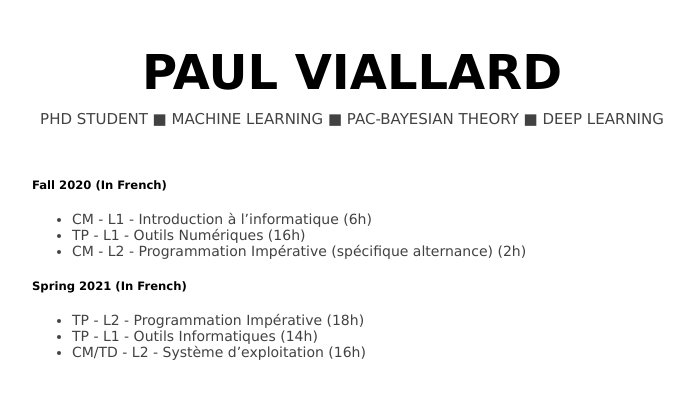
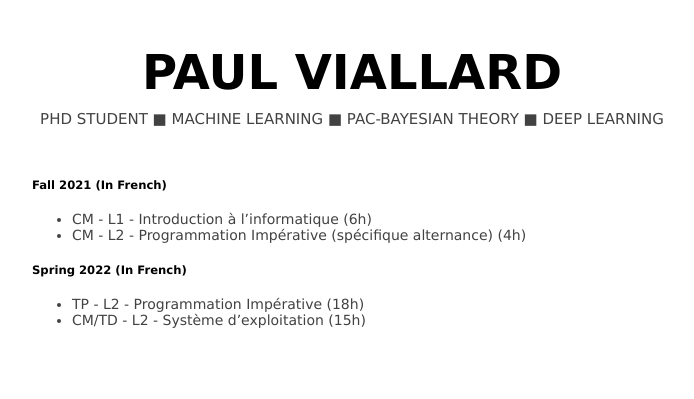
Before and after one commit to paulviallard/paulviallard.github.io, a Jekyll site: the page built from teaching.md, in a window 1280 px wide. Shown: the top 399 px of the page, without its empty margins (288-982 px from the left). Built offline with Jekyll 4.4.1, drawn with Linux system fonts in a browser that asks for light colours; our own code applies the rules of GitHub Pages for plain Markdown files; some of the changed lines change nothing that is shown.

Commit message:
feat: add teaching activities for the year 2021-2022

```diff
--- a/teaching.md
+++ b/teaching.md
@@ -8,7 +8,7 @@
 
 - TP - L2 - Programmation Impérative (36h)
 - TP - L1 - Outils Informatiques (14h)
--->
+
 ##### Fall 2020 (In French)
 
 - CM - L1 - Introduction à l'informatique (6h)
@@ -20,3 +20,13 @@
 - TP - L2 - Programmation Impérative (18h)
 - TP - L1 - Outils Informatiques (14h)
 - CM/TD - L2 - Système d'exploitation (16h)
+-->
+##### Fall 2021 (In French)
+
+- CM - L1 - Introduction à l'informatique (6h)
+- CM - L2 - Programmation Impérative (spécifique alternance) (4h)
+
+##### Spring 2022 (In French)
+
+- TP - L2 - Programmation Impérative (18h)
+- CM/TD - L2 - Système d'exploitation (15h)
```
